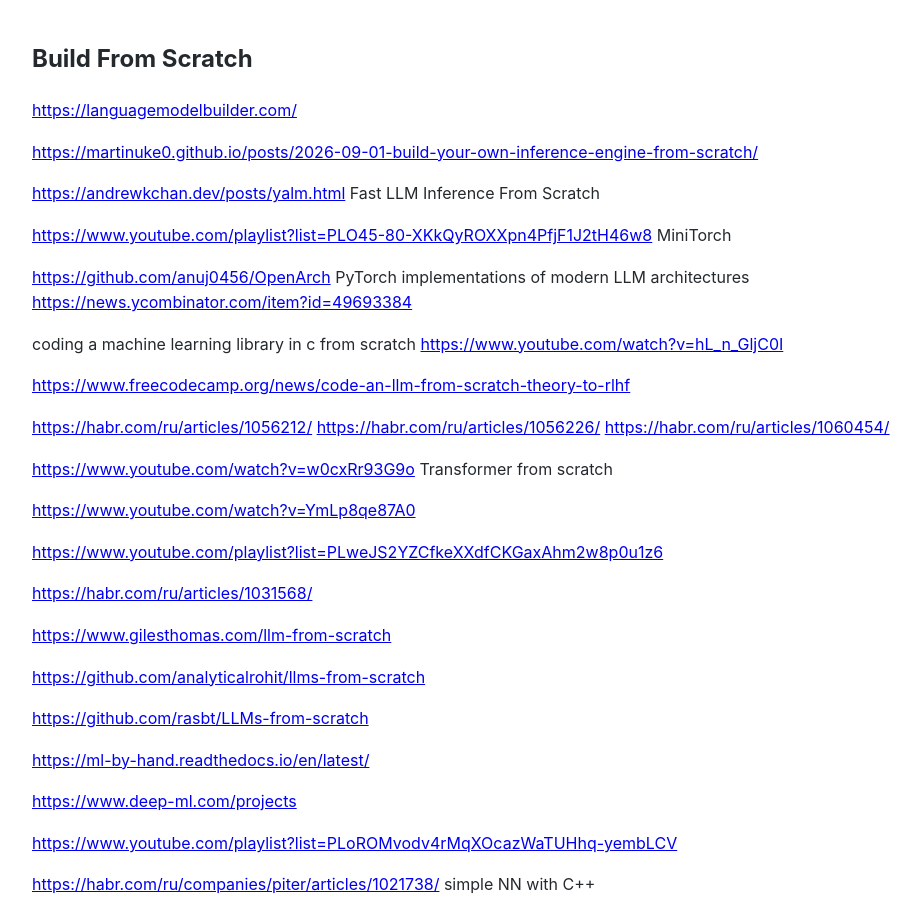
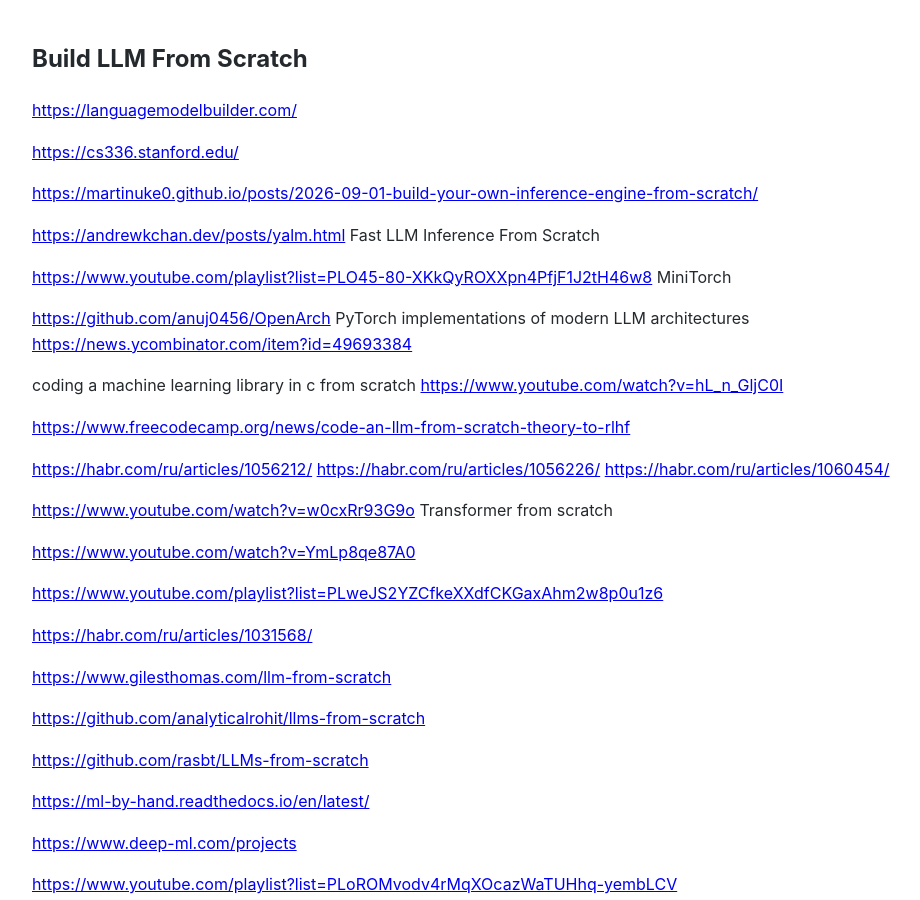
Before and after one commit to Michael-Lubinsky/michael-lubinsky.github.com, a Jekyll site: the page built from ml/from_scratch.md, in a window 1280 px wide and 900 px high. Shown: the whole window, without its empty margins (158-1078 px from the left). Built offline with Jekyll 4.4.1, drawn with Linux system fonts in a browser that asks for light colours; our own code applies the rules of GitHub Pages for plain Markdown files.

Commit message:
Update from_scratch.md

```diff
--- a/ml/from_scratch.md
+++ b/ml/from_scratch.md
@@ -1,6 +1,8 @@
-## Build From Scratch
+## Build LLM From Scratch
 
 <https://languagemodelbuilder.com/>
+
+<https://cs336.stanford.edu/>
 
 <https://martinuke0.github.io/posts/2026-09-01-build-your-own-inference-engine-from-scratch/>
 
```
